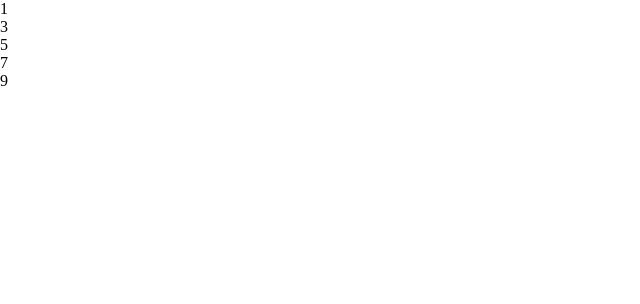
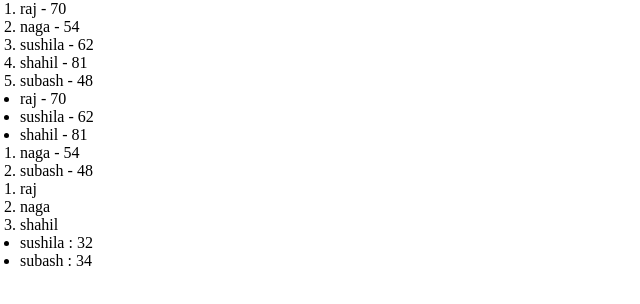
Before and after one commit to VijaylaxmiKaragaon/ReactJS, a React (Vite) app in the folder DCL/: page / in a window 1280 px wide. Shown: the top 304 px of the page, without its empty margins (0-640 px from the left). Built offline with nearby package versions, Linux system fonts and the light colour scheme.

Commit message:
initial commit

```diff
--- a/DCL/src/App.jsx
+++ b/DCL/src/App.jsx
@@ -22,7 +22,8 @@ import List3 from "./components/May28/List3";
 // import LikeButton from "./components/LikeButton";
 // import LightToggle from "./components/LightToggle";
 // import EligibleToVote from "./components/Conditional_Rendering/EligibleToVote";
-// import List from "./components/May28/List";
+import List from "./components/May28/List";
+import List4 from "./components/May28/List4";
 
 function App() {
   return (
@@ -46,10 +47,11 @@ function App() {
       {/* <LikeButton/> */}
       {/* <LightToggle/> */}
       {/* <EligibleToVote/> */}
-      {/* <List/> */}
-      {/* <List1/> */}
-      {/* <List2/> */}
-      <List3/>
+      {/* <List/>
+      <List1/>
+      <List2/>
+      <List3/> */}
+      <List4/>
     </>
   );
 }
--- a/DCL/src/components/May28/List.jsx
+++ b/DCL/src/components/May28/List.jsx
@@ -5,7 +5,7 @@ function List(){
     return(
         <>
         {
-            <ul>
+            <ul style={{paddingLeft:"20px"}}>
                 {
                     Fet.map((x)=>{
                         return <li>{x}</li>
--- a/DCL/src/components/May28/List3.jsx
+++ b/DCL/src/components/May28/List3.jsx
@@ -5,7 +5,7 @@ function List3(){
     return(
         <>
         {
-            <ol>
+            <ol style={{paddingLeft:"20px"}}>
                 {
                     Fet.map((x)=>{
                         if(x%2!=0){
--- /dev/null
+++ b/DCL/src/components/May28/List4.jsx
@@ -0,0 +1,86 @@
+import React from "react";
+
+function List4(){
+    let students=[{name:"raj",marks:70,age:21},
+                  {name:"naga",marks:54,age:17},
+                  {name:"sushila",marks:62,age:32},
+                  {name:"shahil",marks:81,age:20},
+                  {name:"subash",marks:48,age:34}
+    ]
+    return(
+        <>
+        {
+            <ol style={{paddingLeft:"20px"}}>
+                 {
+                    students.map((x,index)=>{
+                          return <li key={index}>{x.name} - {x.marks}</li>
+
+                    })
+                }
+            </ol>
+        }
+
+
+
+         {
+            <ul style={{paddingLeft:"20px"}}>
+                 {
+                    students.map((x,index)=>{
+                         if(x.marks>60){
+                             return <li key={index}>{x.name} - {x.marks}</li>
+                         }
+
+                    })
+                }
+            </ul>
+        }
+
+
+
+         {
+            <ol style={{paddingLeft:"20px"}}>
+                 {
+                    students.map((x,index)=>{
+                         if(x.marks<60){
+                             return <li key={index}>{x.name} - {x.marks}</li>
+                         }
+
+                    })
+                }
+            </ol>
+        }
+
+
+
+         {
+            <ol style={{paddingLeft:"20px"}}>
+                 {
+                    students.map((x,index)=>{
+                         if(x.age<=30){
+                             return <li key={index}>{x.name}</li>
+                         }
+
+                    })
+                }
+            </ol>
+        }
+
+
+         {
+            <ul style={{paddingLeft:"20px"}}>
+                 {
+                    students.map((x,index)=>{
+                         if(x.age>30){
+                             return <li key={index}>{x.name} : {x.age}</li>
+                         }
+
+                    })
+                }
+            </ul>
+        }
+
+        </>
+    )
+}
+
+export default List4;
```
